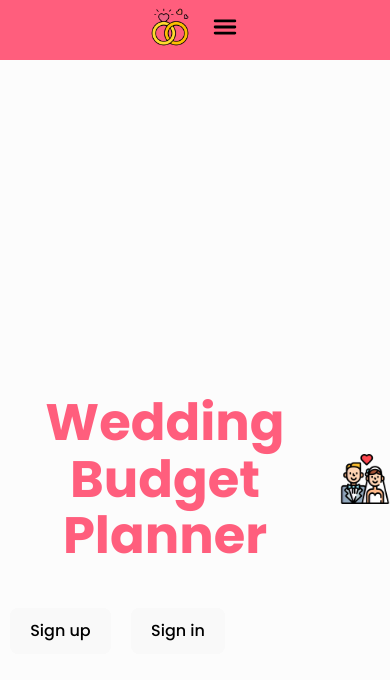
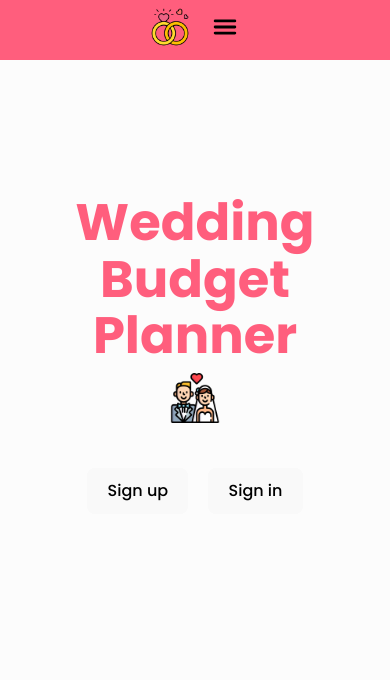
Before and after one commit to DMould123/wedding-budget-planner-app, a React (Vite) app in the folder client/: page /auth in a window 390 px wide. Shown: the top 680 px of the page. Built offline with nearby package versions, Linux system fonts and the light colour scheme; no server answers.

Commit message:
Implemented responsive design by migrating Auth component's inline styles to App.css and added media queries

```diff
--- a/client/src/App.css
+++ b/client/src/App.css
@@ -19,9 +19,43 @@ html {
 
 /* Styling for sign-in container */
 .sign-in-container {
-  margin-top: 300px;
+  margin-top: 150px;
+  text-align: center;
 }
 
 .sign-in-container button {
   margin: 10px;
 }
+
+/* Styling for sign-in header */
+.sign-in-header {
+  display: flex;
+  align-items: center;
+  justify-content: center;
+}
+
+.sign-in-header span {
+  margin-right: 10px;
+}
+
+.sign-in-header img {
+  width: 50px;
+  height: 50px;
+}
+
+/* Responsive design for smaller screens */
+@media (max-width: 768px) {
+  .sign-in-container {
+    margin-top: 100px;
+    padding: 0 20px;
+  }
+
+  .sign-in-header {
+    flex-direction: column;
+  }
+
+  .sign-in-header span {
+    margin-right: 0;
+    margin-bottom: 10px;
+  }
+}
--- a/client/src/components/Navbar.css
+++ b/client/src/components/Navbar.css
@@ -33,7 +33,7 @@ body {
 }
 
 .logo img {
-  height: 40px; /* Adjust based on your logo size */
+  height: 40px;
 }
 
 .menu-icon {
@@ -113,7 +113,7 @@ body {
     position: absolute;
     right: 0;
     top: 60px;
-    background-color: #fef7e5;
+    background-color: #ff5e7d;
     width: 0px;
     height: calc(100vh - 60px);
     transition: all 0.3s ease-in;
--- a/client/src/components/Navbar.tsx
+++ b/client/src/components/Navbar.tsx
@@ -43,7 +43,7 @@ const Navbar = () => {
         </div>
         <div className="navbar-right">
           <SignedIn>
-            <UserButton />
+            <UserButton afterSignOutUrl="/auth" />
           </SignedIn>
         </div>
       </div>
--- a/client/src/pages/auth/index.tsx
+++ b/client/src/pages/auth/index.tsx
@@ -10,13 +10,12 @@ export const Auth = () => {
   return (
     <div className="sign-in-container">
       <SignedOut>
-        <h1 style={{ display: 'flex', alignItems: 'center' }}>
-          <span style={{ marginRight: '10px' }}>Wedding Budget Planner</span>
+        <h1 className="sign-in-header">
+          <span>Wedding Budget Planner</span>
           <img
             src="/wedding.png"
             alt="Wedding Icon"
             title="Wedding icons created by Freepik - Flaticon"
-            style={{ width: '50px', height: '50px' }}
           />
         </h1>
         <SignUpButton mode="modal" />
--- a/client/src/routes/routes.tsx
+++ b/client/src/routes/routes.tsx
@@ -1,18 +1,26 @@
-import { Routes, Route } from 'react-router-dom'
+import { Routes, Route, Navigate } from 'react-router-dom'
 import { Dashboard } from '../pages/dashboard'
 import { Auth } from '../pages/auth'
 import { About } from '../pages/About'
 import { Contact } from '../pages/Contact'
 import { WeddingExpensesProvider } from '../context/wedding-expenses-context'
+import { useAuth } from '@clerk/clerk-react'
 
-const AppRoutes = () => (
+const AppRoutes = () => {
+  const { isSignedIn } = useAuth()
+
+  return (
     <Routes>
       <Route
         path="/"
         element={
+          isSignedIn ? (
             <WeddingExpensesProvider>
               <Dashboard />
             </WeddingExpensesProvider>
+          ) : (
+            <Navigate to="/auth" />
+          )
         }
       />
       <Route path="/about" element={<About />} />
@@ -20,5 +28,6 @@ const AppRoutes = () => (
       <Route path="/auth" element={<Auth />} />
     </Routes>
   )
+}
 
 export default AppRoutes
```
Lines whose indentation alone changed are shown as unchanged.
